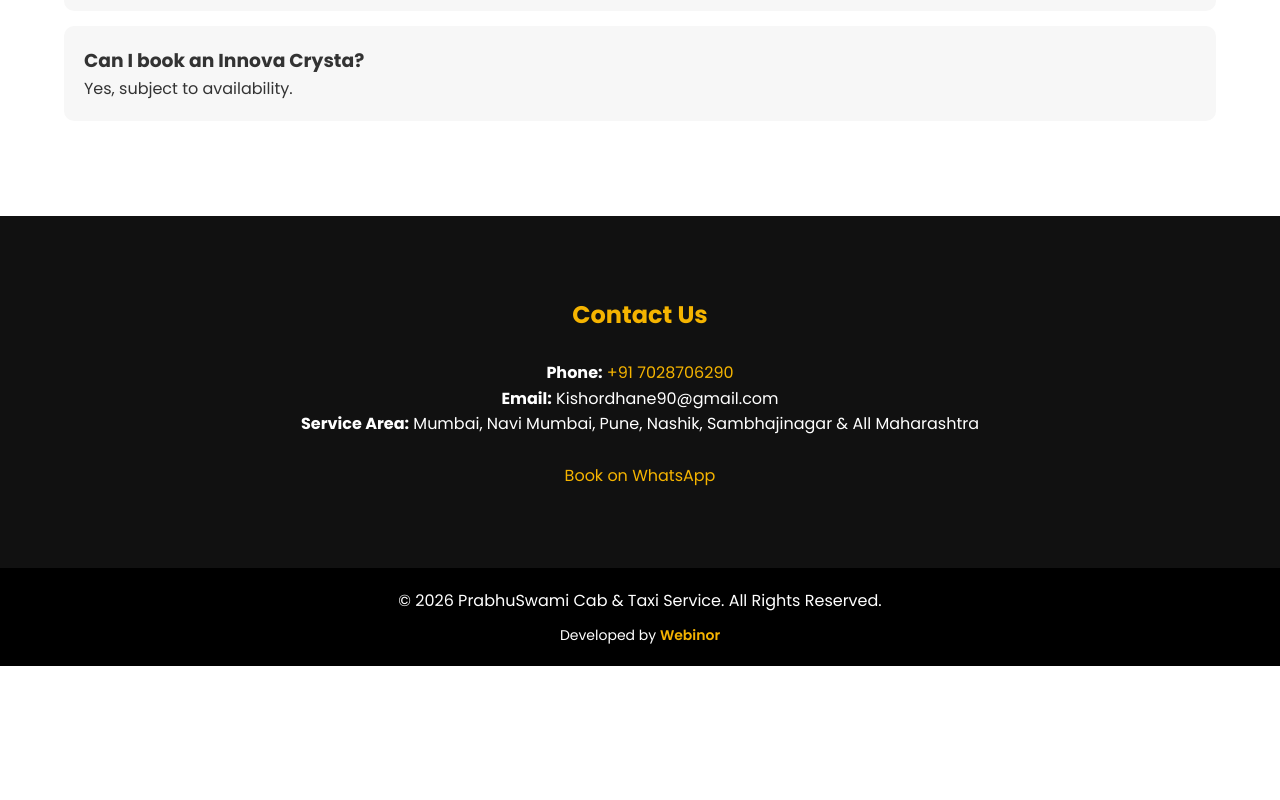
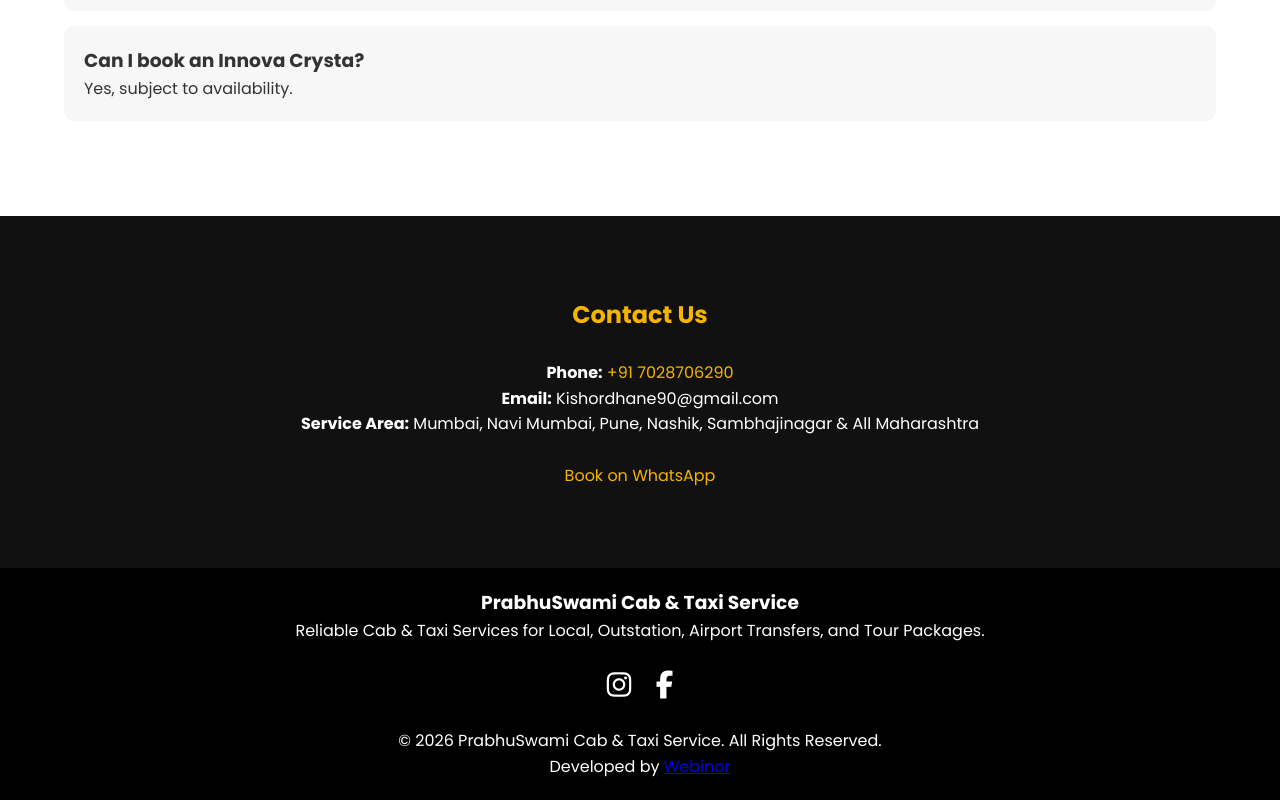
Before and after one commit to nj626709-design/PrabhuSwami-cab-Taxi-Service, a plain HTML site: page index.html in a window 1280 px wide. Shown: the part 4269-5069 px from the top of the page. Before the commit the page ends 4935 px from the top, so only its background shows below. Drawn offline with Linux system fonts and the light colour scheme.

Commit message:
Added social media icons in footer

```diff
--- a/index.html
+++ b/index.html
@@ -17,6 +17,7 @@
 <link rel="preconnect" href="https://fonts.googleapis.com">
 <link href="https://fonts.googleapis.com/css2?family=Poppins:wght@300;400;500;600;700&display=swap" rel="stylesheet">
 <link rel="icon" type="image/png" href="logo.png">
+<link rel="stylesheet" href="https://cdnjs.cloudflare.com/ajax/libs/font-awesome/6.5.1/css/all.min.css">
 
 <style>
 *{
@@ -342,6 +343,22 @@ footer{
     color:#fff;
     text-align:center;
     padding:20px;
+}
+
+.social-links {
+    margin: 20px 0;
+}
+
+.social-links a {
+    display: inline-block;
+    margin: 0 10px;
+    font-size: 28px;
+    color: #fff;
+    transition: 0.3s;
+}
+
+.social-links a:hover {
+    transform: scale(1.1);
 }
 
 .whatsapp{
@@ -722,18 +739,25 @@ Serving Mumbai, Navi Mumbai, Pune, Nashik, Chhatrapati Sambhajinagar and nearby
 </section>
 
 <footer>
-    <p>
-        © 2026 PrabhuSwami Cab & Taxi Service. All Rights Reserved.
-    </p>
+    <div class="footer-content">
 
-    <p style="margin-top:10px;font-size:14px;">
-        Developed by
-        <a href="https://webinor.tech"
-           target="_blank"
-           style="color:#f5b400;text-decoration:none;font-weight:600;">
-           Webinor
-        </a>
-    </p>
+        <h3>PrabhuSwami Cab & Taxi Service</h3>
+        <p>Reliable Cab & Taxi Services for Local, Outstation, Airport Transfers, and Tour Packages.</p>
+
+        <div class="social-links">
+            <a href="https://www.instagram.com/prabhuswami_tours_and_travels" target="_blank" aria-label="Instagram">
+                <i class="fab fa-instagram"></i>
+            </a>
+
+            <a href="https://www.facebook.com/share/1JprYPCH1C/" target="_blank" aria-label="Facebook">
+                <i class="fab fa-facebook-f"></i>
+            </a>
+        </div>
+
+        <p>&copy; 2026 PrabhuSwami Cab & Taxi Service. All Rights Reserved.</p>
+        <p>Developed by <a href="https://webinor.tech" target="_blank">Webinor</a></p>
+
+    </div>
 </footer>
 
 <a class="whatsapp" href="https://wa.me/917028706290" target="_blank" aria-label="WhatsApp">
```
